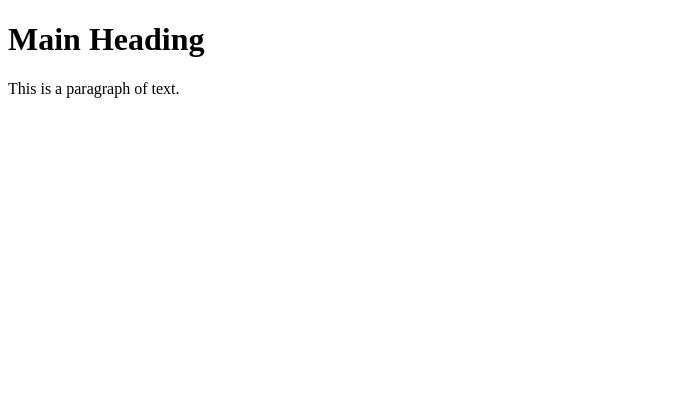
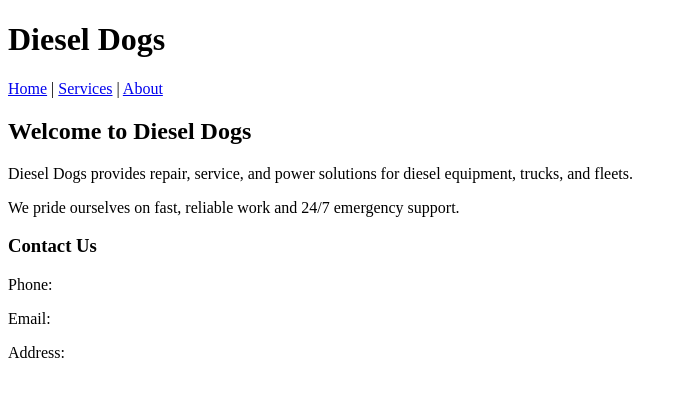
Before and after one commit to russabejr/DieselDogs, a plain HTML site: page index.html in a window 1280 px wide. Shown: the whole page, without its empty margins (0-687 px from the left). Drawn offline with Linux system fonts and the light colour scheme.

Commit message:
Add files via upload

```diff
--- a/index.html
+++ b/index.html
@@ -1,13 +1,30 @@
 <!DOCTYPE html>
 <html lang="en">
 <head>
-    <meta charset="UTF-8">
-    <meta name="viewport" content="width=device-width, initial-scale=1.0">
-    <title>Page Title</title>
+  <meta charset="UTF-8">
+  <title>Diesel Dogs | Home</title>
 </head>
 <body>
-    <!-- Content of the web page goes here -->
-    <h1>Main Heading</h1>
-    <p>This is a paragraph of text.</p>
+  <header>
+    <h1>Diesel Dogs</h1>
+    <nav>
+      <a href="index.html">Home</a> |
+      <a href="services.html">Services</a> |
+      <a href="about.html">About</a>
+    </nav>
+  </header>
+
+  <main>
+    <h2>Welcome to Diesel Dogs</h2>
+    <p>Diesel Dogs provides repair, service, and power solutions for diesel equipment, trucks, and fleets.</p>
+    <p>We pride ourselves on fast, reliable work and 24/7 emergency support.</p>
+  </main>
+
+  <footer>
+    <h3>Contact Us</h3>
+    <p>Phone: </p>
+    <p>Email: </p>
+    <p>Address: </p>
+  </footer>
 </body>
 </html>
```
Also changed, not shown: about.html (added, +31 -0 lines), services.html (added, +36 -0 lines).
